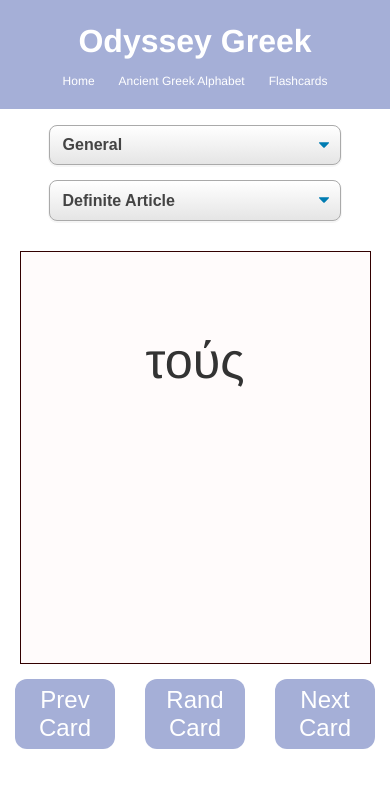
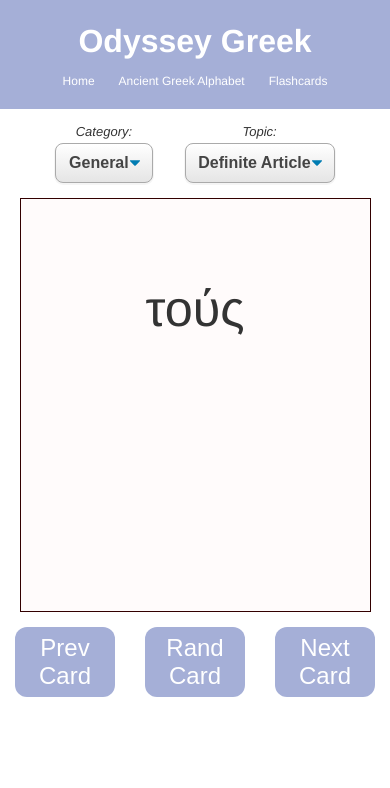
Before and after one commit to seangrant118/odyssey-greek, a React (Create React App) app: page /flashcards in a window 390 px wide. Shown: the top 788 px of the page. Built offline with nearby package versions, Linux system fonts and the light colour scheme.

Commit message:
select styling

```diff
--- a/src/components/Flashcards.js
+++ b/src/components/Flashcards.js
@@ -3,6 +3,7 @@ import FlashcardsDeck from "./FlashcardsDeck";
 import Card from "./Card";
 import DrawCardButton from "./DrawCardButton";
 import decks from "../grammer/Decks";
+import "./styles/Flashcards.css";
 
 class Flashcards extends React.Component {
   state = {
@@ -89,7 +90,7 @@ class Flashcards extends React.Component {
   };
   render() {
     return (
-      <div>
+      <div className="flashcard-container">
         <FlashcardsDeck
           category={this.state.category}
           topic={this.state.topic}
--- a/src/components/FlashcardsDeck.js
+++ b/src/components/FlashcardsDeck.js
@@ -9,7 +9,9 @@ const FlashcardsDeck = props => {
     ])
   ]);
   return (
-    <div>
+    <div className="deck-container">
+      <div className="select-container">
+        <p className="small-title">Category:</p>
         <select
           value={props.category.name}
           className="deck-select"
@@ -25,6 +27,9 @@ const FlashcardsDeck = props => {
             <option></option>
           )}
         </select>
+      </div>
+      <div className="select-container">
+        <p className="small-title"> Topic: </p>
         <select
           value={props.topic}
           onChange={props.onTopicChange}
@@ -46,6 +51,7 @@ const FlashcardsDeck = props => {
           )}
         </select>
       </div>
+    </div>
   );
 };
 
--- /dev/null
+++ b/src/components/styles/Flashcards.css
@@ -0,0 +1,2 @@
+.flashcards-container {
+}
--- a/src/components/styles/FlashcardsDeck.css
+++ b/src/components/styles/FlashcardsDeck.css
@@ -1,12 +1,12 @@
 .deck-select {
-  display: inline;
+  display: block;
   font-size: 16px;
   font-family: sans-serif;
   font-weight: 700;
   color: #444;
   line-height: 1.3;
   padding: 0.6em 1.4em 0.5em 0.8em;
-  width: 10%;
+  width: 100%;
   /* max-width: 10%;  */
   box-sizing: border-box;
   margin: 0 auto;
@@ -44,9 +44,33 @@
   font-weight: normal;
 }
 
+.small-title {
+  display: block;
+  margin-right: 10px;
+  margin-bottom: 0;
+  font-size: small;
+  font-weight: lighter;
+  font-style: italic;
+}
+
+.select-container {
+  display: inline-table;
+  margin: 0 1em;
+}
+.deck-container {
+  width: 400px;
+  margin: 0 auto;
+}
+
 @media (max-width: 45rem) {
   .deck-select {
-    width: 75%;
-    margin-bottom: 15px;
+    width: 100%;
+    margin-bottom: 0;
+  }
+  .deck-container {
+    width: 100vw;
+  }
+  .small-title {
+    margin-right: 0;
   }
 }
--- a/src/components/styles/Header.css
+++ b/src/components/styles/Header.css
@@ -24,3 +24,9 @@
   color: whitesmoke;
   text-decoration: underline;
 }
+
+@media (max-width: 45rem) {
+  .header {
+    margin-bottom: 0;
+  }
+}
```
Lines whose indentation alone changed are shown as unchanged.
